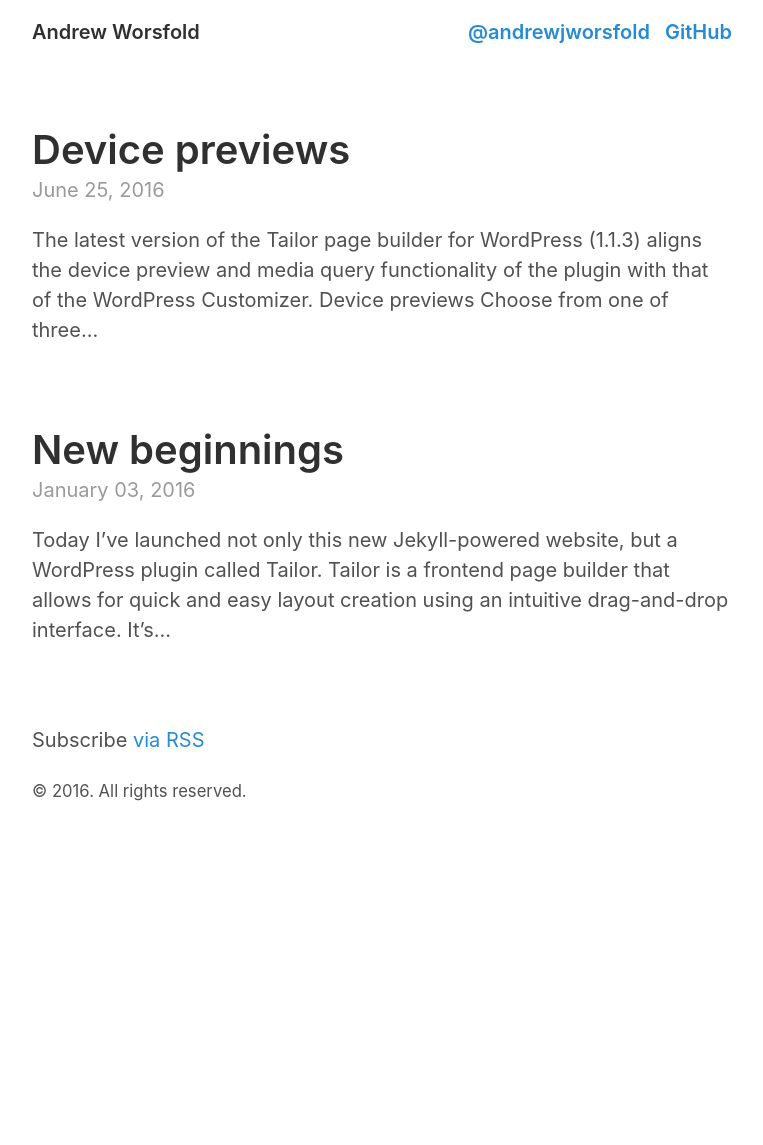
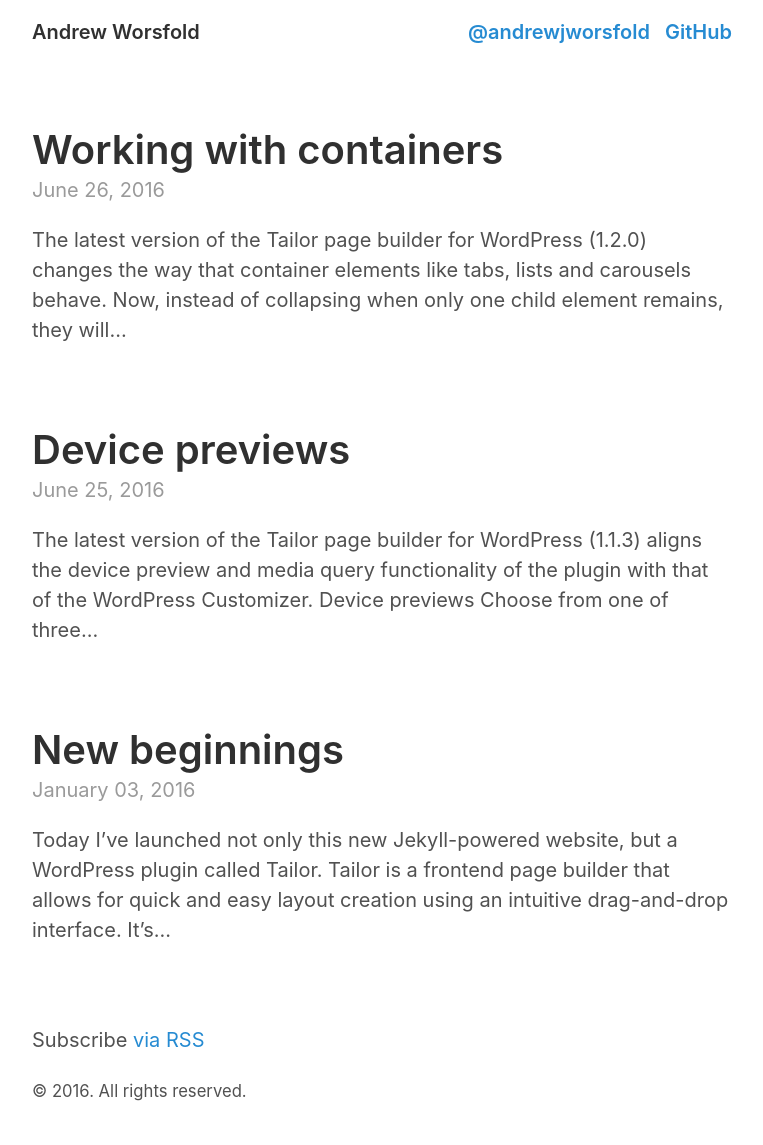
Before and after one commit to andrew-worsfold/andrew-worsfold.github.io, a Jekyll site: the page built from index.html, in a window 1280 px wide. Shown: the whole page, without its empty margins (258-1021 px from the left). Built offline with Jekyll 4.4.1, drawn with Linux system fonts in a browser that asks for light colours; the list of posts is cut into pages by our own code; before the commit the page ends 900 px from its top, so only the background shows below that; some of the changed lines change nothing that is shown.

Commit message:
New article: working with containers in Tailor.

```diff
--- a/_config.yml
+++ b/_config.yml
@@ -24,4 +24,4 @@
   - jekyll-paginate
   - jekyll-gist
 
-analytics_id:         UA-30335032-1
+#analytics_id:         UA-30335032-1
--- /dev/null
+++ b/_posts/2016-06-26-working-with-containers.md
@@ -0,0 +1,35 @@
+---
+layout: post
+title: Working with containers
+---
+
+The latest version of the [Tailor page builder](http://www.gettailor.com) for WordPress (1.2.0) changes the way that container elements like tabs, lists and carousels behave.  Now, instead of collapsing when only one child element remains, they will exist until all children have been removed or destroyed.
+
+## Removing children
+
+![Removing children from containers in Tailor]({{ site.baseurl }}/img/gifs/list-removing.gif "Removing children from containers in Tailor")
+
+<b>Note:</b> this does not apply to row and column structures.  If a column is removed from a row leaving only one other column, the remaining row and column will collapse as expected.
+
+![Collapsing rows in Tailor]({{ site.baseurl }}/img/gifs/row-collapsing.gif "Collapsing rows in Tailor")
+
+In the image above, the first column is destroyed leaving only the second column.  The remaining row and column collapse, leaving only the elements from the second column (in this case a content element).  Because the colours were applied at the column level, the content element appears unstyled.
+
+## Adding children
+
+Adding children to containers works exactly the same as before.  Simply drag the desired element(s) over the center of the container.
+
+![Adding children to containers in Tailor]({{ site.baseurl }}/img/gifs/tabs-adding.gif "Adding children to containers in Tailor")
+
+## Reordering children
+
+Reordering children is possible for all container types; though the exact method can differ.  For example:
+
+### Tabs
+![Reordering tabs in Tailor]({{ site.baseurl }}/img/gifs/tabs-reordering.gif "Reordering tabs in Tailor")
+
+### Toggles
+![Reordering toggles in Tailor]({{ site.baseurl }}/img/gifs/toggles-reordering.gif "Reordering toggles in Tailor")
+
+## Carousel items
+![Reordering carousel items in Tailor]({{ site.baseurl }}/img/gifs/carousel-reordering.gif "Reordering carousel items in Tailor")
```
Also changed, not shown: img/gifs/carousel-reordering.gif (added), img/gifs/list-removing.gif (added), img/gifs/row-adding-column.gif (added), img/gifs/row-collapsing.gif (added), img/gifs/row-creating.gif (added), img/gifs/row-resizing.gif (added), img/gifs/tabs-adding.gif (added), img/gifs/tabs-reordering.gif (added), img/gifs/toggles-reordering.gif (added), 1 other file.
